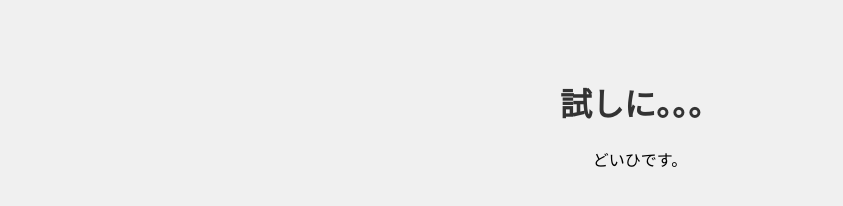
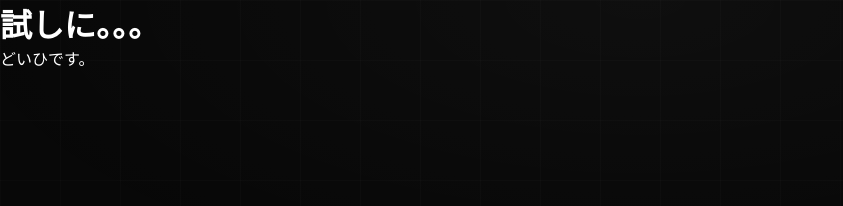
Before and after one commit to doihi/web, a plain HTML site: page index.html in a window 1280 px wide. Shown: the whole page, without its empty margins (0-843 px from the left). Drawn offline with Linux system fonts and the light colour scheme.

Commit message:
Update index.html

```diff
--- a/index.html
+++ b/index.html
@@ -3,7 +3,14 @@
 <head>
   <meta charset="UTF-8">
   <title>テスト</title>
-  <link rel="stylesheet" href="style.css">  <!-- CSSを読み込む -->
+  <style>
+    :root{--g:rgba(255,255,255,.04);--gb:rgba(255,255,255,.10);--gh:rgba(255,255,255,.07);}
+*{margin:0;padding:0;box-sizing:border-box;cursor:default;}
+html{scroll-behavior:smooth;}
+body{background:#080808;color:#fff;font-family:'Hiragino Kaku Gothic ProN','Noto Sans JP',sans-serif;overflow-x:hidden;min-height:100vh;}
+body::before{content:'';position:fixed;inset:0;pointer-events:none;z-index:1;background-image:linear-gradient(rgba(255,255,255,.015) 1px,transparent 1px),linear-gradient(90deg,rgba(255,255,255,.015) 1px,transparent 1px);background-size:60px 60px;}
+body::after{content:'';position:fixed;inset:0;pointer-events:none;z-index:2;background:radial-gradient(ellipse 80% 55% at 50% 0%,rgba(255,255,255,.03),transparent 70%);}
+  </style>
 </head>
 <body>
 
```
